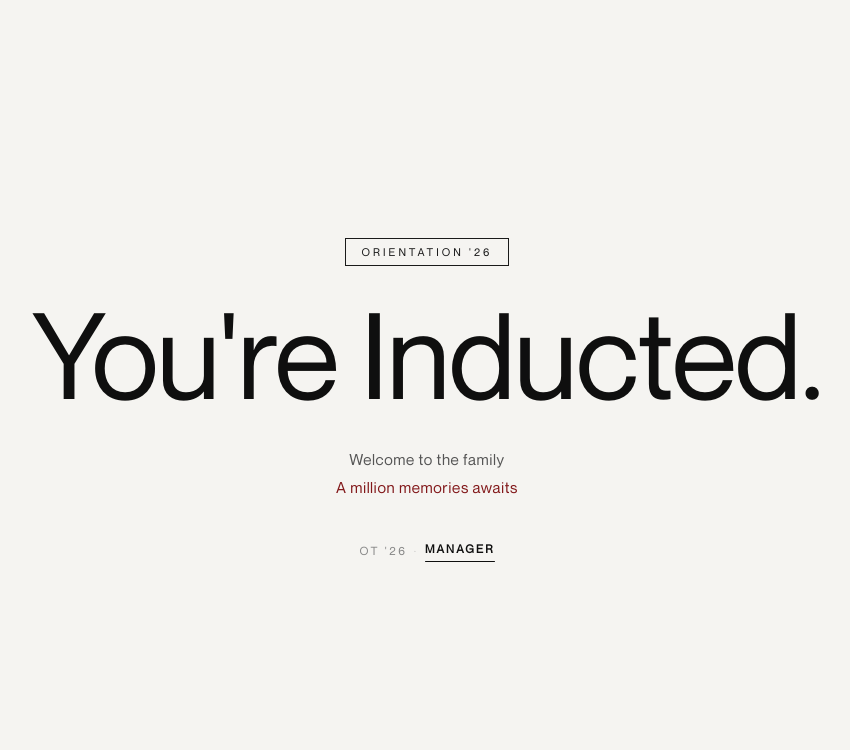
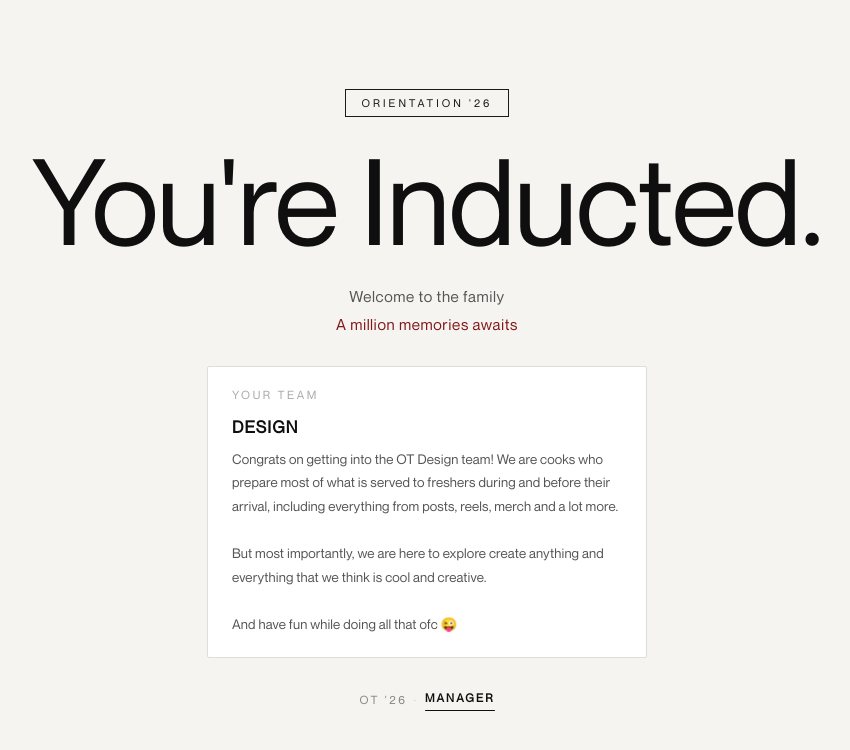
Before and after one commit to roshanramsa/inductee-reveal, a Next.js app: page /inducted in a window 1280 px wide. Shown: the top 750 px of the page, without its empty margins (213-1063 px from the left). Built offline with nearby package versions, Linux system fonts and the light colour scheme.

Commit message:
feat: even more stuff

```diff
--- a/app/inducted/page.tsx
+++ b/app/inducted/page.tsx
@@ -22,13 +22,14 @@ export default function InductedPage() {
             setTimeout(() => setStep(3), 900),
             setTimeout(() => setStep(4), 1260),
             setTimeout(() => setStep(5), 1600),
+            setTimeout(() => setStep(6), 1940),
         ];
         return () => timers.forEach(clearTimeout);
     }, []);
 
-    // ── Start the slot-machine once the membership line is visible (step 5) ──
+    // ── Start the slot-machine once the membership line is visible ──
     useEffect(() => {
-        if (step < 5) return;
+        if (step < 6) return;
 
         let idx = 0;
         setWordIdx(0);
@@ -59,6 +60,15 @@ export default function InductedPage() {
         return () => clearTimeout(start);
     }, [step]);
 
+    // ── Mobile detection ─────────────────────────────────────────────────────
+    const [isMobile, setIsMobile] = useState(false);
+    useEffect(() => {
+        const check = () => setIsMobile(window.innerWidth < 640);
+        check();
+        window.addEventListener("resize", check);
+        return () => window.removeEventListener("resize", check);
+    }, []);
+
     const fade = (threshold: number): React.CSSProperties => ({
         opacity: step >= threshold ? 1 : 0,
         transform: step >= threshold ? "translateY(0)" : "translateY(10px)",
@@ -69,20 +79,21 @@ export default function InductedPage() {
         <div
             style={{
                 width: "100vw",
-                height: "100vh",
+                minHeight: "100vh",
                 background: "#f5f4f1",
                 display: "flex",
                 flexDirection: "column",
                 alignItems: "center",
                 justifyContent: "center",
                 fontFamily: "'NeueMontreal', 'Helvetica Neue', Arial, sans-serif",
-                padding: "0 24px",
+                padding: isMobile ? "48px 20px 56px" : "0 24px",
                 overflowY: "auto",
+                boxSizing: "border-box",
             }}
         >
 
             {/* Badge */}
-            <div style={{ ...fade(2), marginBottom: 28 }}>
+            <div style={{ ...fade(2), marginBottom: 20 }}>
                 <span
                     style={{
                         display: "inline-block",
@@ -103,13 +114,15 @@ export default function InductedPage() {
             <h1
                 style={{
                     ...fade(3),
-                    fontSize: "clamp(3rem, 10vw, 7.5rem)",
+                    fontSize: isMobile
+                        ? "clamp(2.4rem, 13vw, 3.8rem)"
+                        : "clamp(3rem, 10vw, 7.5rem)",
                     fontWeight: 400,
                     letterSpacing: "-0.01em",
-                    lineHeight: 1.0,
+                    lineHeight: 1.05,
                     color: "#0f0f0f",
                     textAlign: "center",
-                    marginBottom: 32,
+                    marginBottom: 20,
                     fontFamily: "inherit",
                 }}
             >
@@ -120,13 +133,13 @@ export default function InductedPage() {
             <p
                 style={{
                     ...fade(4),
-                    fontSize: "clamp(0.78rem, 1.6vw, 0.96rem)",
+                    fontSize: isMobile ? "0.82rem" : "clamp(0.78rem, 1.6vw, 0.96rem)",
                     color: "#555",
                     letterSpacing: "0.04em",
                     textAlign: "center",
-                    maxWidth: 400,
+                    maxWidth: 360,
                     lineHeight: 1.8,
-                    marginBottom: 40,
+                    marginBottom: 28,
                     fontFamily: "inherit",
                 }}
             >
@@ -135,10 +148,92 @@ export default function InductedPage() {
                 <span className="text-red-900">A million memories awaits</span>
             </p>
 
+            {/* Design team blurb */}
+            <div
+                style={{
+                    ...fade(5),
+                    width: "100%",
+                    maxWidth: 440,
+                    marginBottom: 32,
+                    padding: isMobile ? "16px 18px" : "20px 24px",
+                    border: "1px solid #e0deda",
+                    background: "#fff",
+                    borderRadius: 2,
+                    boxSizing: "border-box",
+                }}
+            >
+                <p
+                    style={{
+                        margin: 0,
+                        fontSize: "0.72rem",
+                        letterSpacing: "0.22em",
+                        textTransform: "uppercase",
+                        color: "#aaa",
+                        fontFamily: "inherit",
+                        marginBottom: 10,
+                    }}
+                >
+                    Your team
+                </p>
+                <p
+                    style={{
+                        margin: "0 0 8px",
+                        fontSize: "1.05rem",
+                        fontWeight: 600,
+                        letterSpacing: "0.06em",
+                        textTransform: "uppercase",
+                        color: "#0f0f0f",
+                        fontFamily: "inherit",
+                    }}
+                >
+                    Design
+                </p>
+                <p
+                    style={{
+                        margin: 0,
+                        fontSize: "0.84rem",
+                        color: "#555",
+                        lineHeight: 1.75,
+                        fontFamily: "inherit",
+                        letterSpacing: "0.01em",
+                    }}
+                >
+                    Congrats on getting into the OT Design team! We are cooks who prepare most of what is served to freshers during and before their arrival, including everything from posts, reels, merch and a lot more.
+                </p>
+
+                <br />
+
+                <p
+                    style={{
+                        margin: 0,
+                        fontSize: "0.84rem",
+                        color: "#555",
+                        lineHeight: 1.75,
+                        fontFamily: "inherit",
+                        letterSpacing: "0.01em",
+                    }}
+                >
+                    But most importantly, we are here to explore create anything and everything that we think is cool and creative.
+                </p>
+                <br />
+                <p
+                style={{
+                        margin: 0,
+                        fontSize: "0.84rem",
+                        color: "#555",
+                        lineHeight: 1.75,
+                        fontFamily: "inherit",
+                        letterSpacing: "0.01em",
+                    }}>
+                     And have fun while doing all that ofc 😜
+                </p>
+
+            </div>
+
             {/* ── Membership line with slot-machine role ── */}
             <div
                 style={{
-                    ...fade(5),
+                    ...fade(6),
                     display: "flex",
                     alignItems: "center",
                     gap: "0.55em",
```
Also changed, not shown: public/id.png (added), public/let_him_cook.jpg (added).
